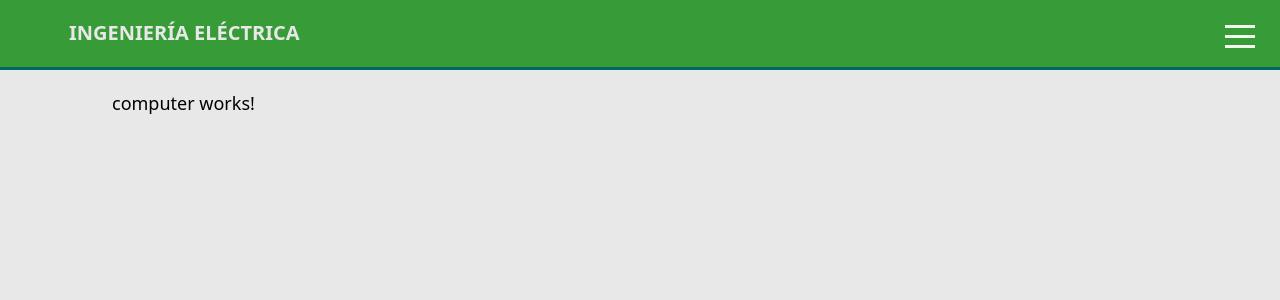
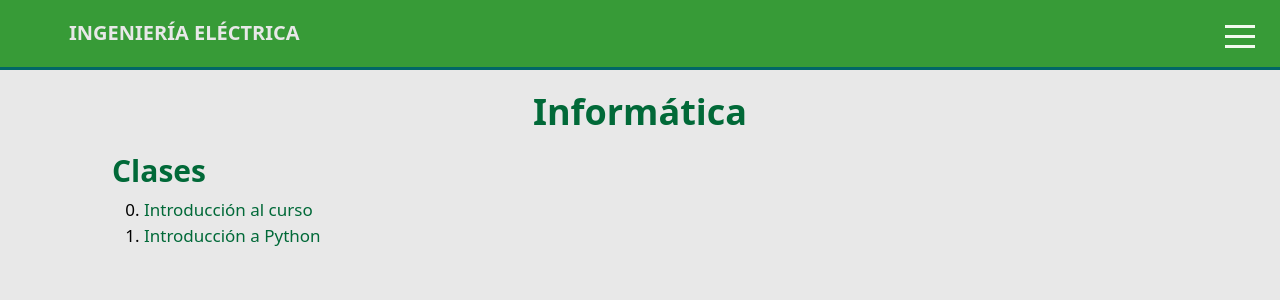
Before and after one commit to santiagoramirez10/pagina_electrica, an Angular app: page /informatica in a window 1280 px wide. Shown: the top 300 px of the page. Built offline with nearby package versions, Linux system fonts and the light colour scheme.

Commit message:
Rutas de las clases

```diff
--- a/angular.json
+++ b/angular.json
@@ -94,5 +94,8 @@
         }
       }
     }
+  },
+  "cli": {
+    "analytics": false
   }
 }
--- a/src/app/app.module.ts
+++ b/src/app/app.module.ts
@@ -11,6 +11,8 @@ import { ComputingComponent } from './pages/computing/computing.component';
 import { MethodsComponent } from './pages/methods/methods.component';
 import { HotbedComponent } from './pages/hotbed/hotbed.component';
 import { ComputerComponent } from './pages/computer/computer.component';
+import { IntroductionCourseComponent } from './classes/computer/introduction-course/introduction-course.component';
+import { IntroductionPythonComponent } from './classes/computer/introduction-python/introduction-python.component';
 
 @NgModule({
   declarations: [
@@ -21,7 +23,9 @@ import { ComputerComponent } from './pages/computer/computer.component';
     ComputingComponent,
     MethodsComponent,
     HotbedComponent,
-    ComputerComponent
+    ComputerComponent,
+    IntroductionCourseComponent,
+    IntroductionPythonComponent
   ],
   imports: [
     BrowserModule, routing, FormsModule
--- /dev/null
+++ b/src/app/classes/computer/introduction-course/introduction-course.component.html
@@ -0,0 +1 @@
+<p>introduction-course works!</p>
--- /dev/null
+++ b/src/app/classes/computer/introduction-python/introduction-python.component.html
@@ -0,0 +1 @@
+<p>introduction-python works!</p>
--- a/src/app/pages/computer/computer.component.html
+++ b/src/app/pages/computer/computer.component.html
@@ -1 +1,9 @@
-<p>computer works!</p>
+<h1>Informática</h1>
+
+<section class="classes">
+  <h2>Clases</h2>
+  <ol start="0">
+    <li><a id="computing" routerLink="/informatica/00-introduccion-curso">Introducción al curso</a></li>
+    <li><a id="computing" routerLink="/informatica/01-introduccion-python">Introducción a Python</a></li>
+  </ol>
+</section>
```
Also changed, not shown: src/app/app.routing.ts (+9 -1 lines), src/app/classes/computer/introduction-course/introduction-course.component.ts (added, +10 -0 lines), src/app/classes/computer/introduction-python/introduction-python.component.ts (added, +10 -0 lines), src/app/classes/computer/introduction-course/introduction-course.component.css (added), src/app/classes/computer/introduction-python/introduction-python.component.css (added), 2 other files (tests, documents, lock files or other folders).
